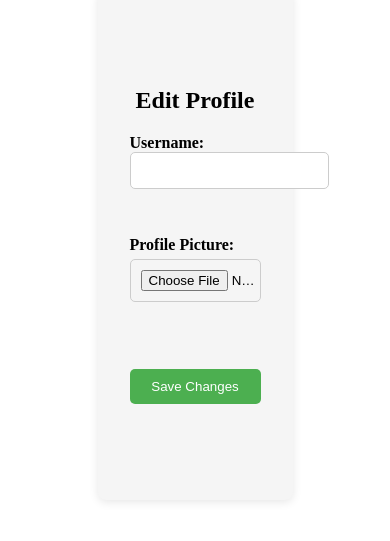
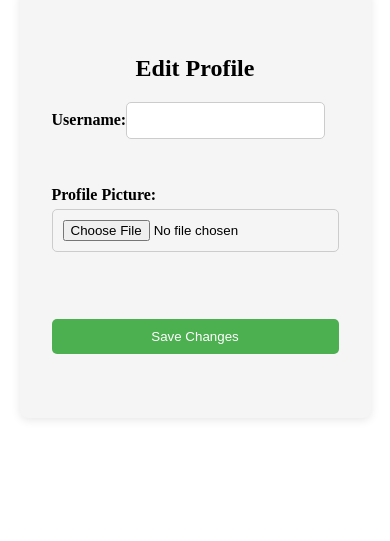
Before and after one commit to VincentiusJacob/ScribeSpace-Frotend, a React (Vite) app: page /profile in a window 390 px wide. Shown: the part 209-750 px from the top of the page. Built offline with nearby package versions, Linux system fonts and the light colour scheme.

Commit message:
latest commit

```diff
--- a/src/pages/homePage/homePage.css
+++ b/src/pages/homePage/homePage.css
@@ -158,6 +158,11 @@
     padding: 0 0.5em;
   }
 
+  .articles-related .article-list {
+    display: flex;
+    flex-direction: column;
+  }
+
   .article-list {
     display: flex;
     flex-direction: column;
--- a/src/pages/profile/profile.css
+++ b/src/pages/profile/profile.css
@@ -61,7 +61,8 @@
 
 @media (max-width: 450px) and (max-height: 950px) {
   .profile-page {
-    padding: 6em 2em;
+    padding: 4em 2em;
+    width: 90%;
   }
 
   .profile-page > form {
```
